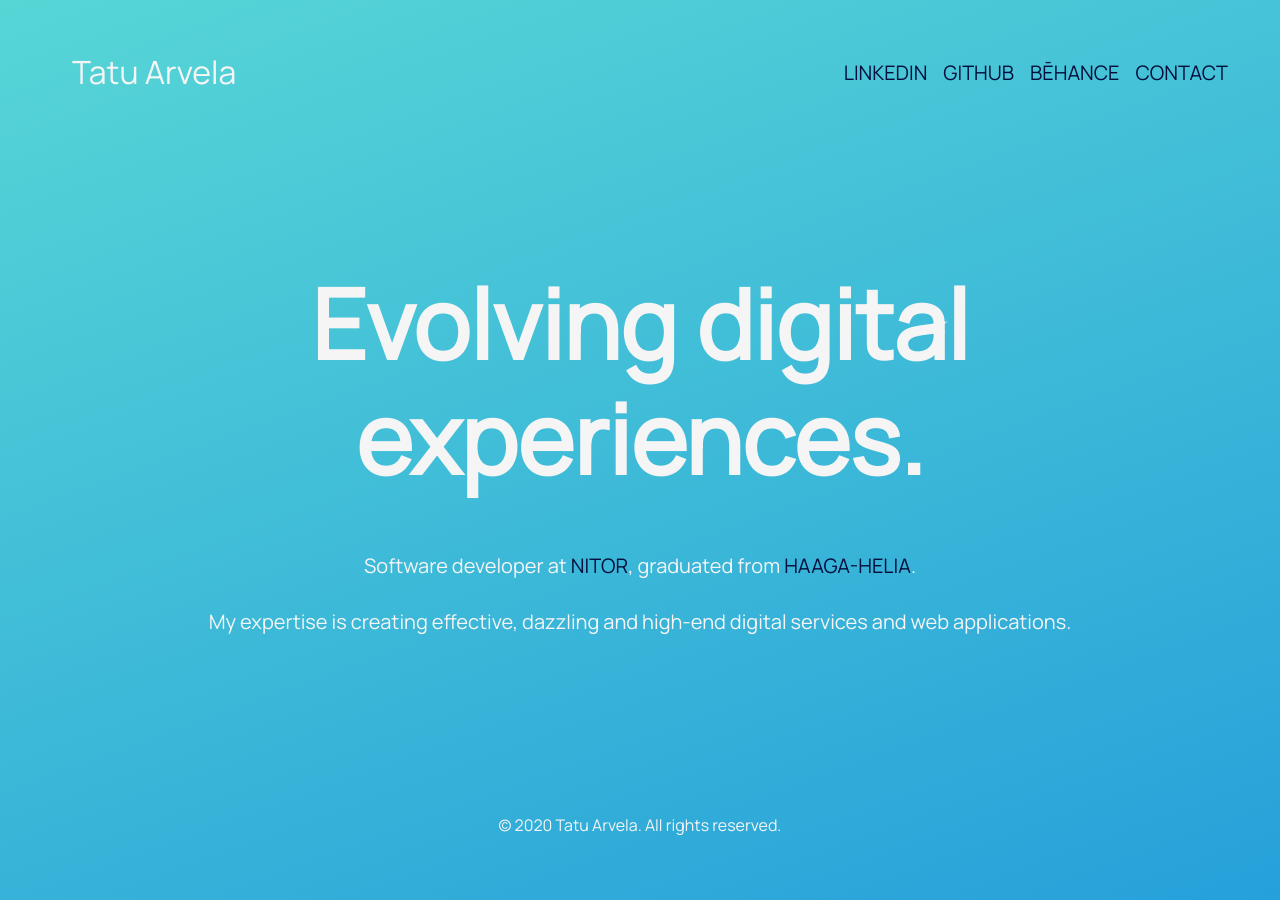
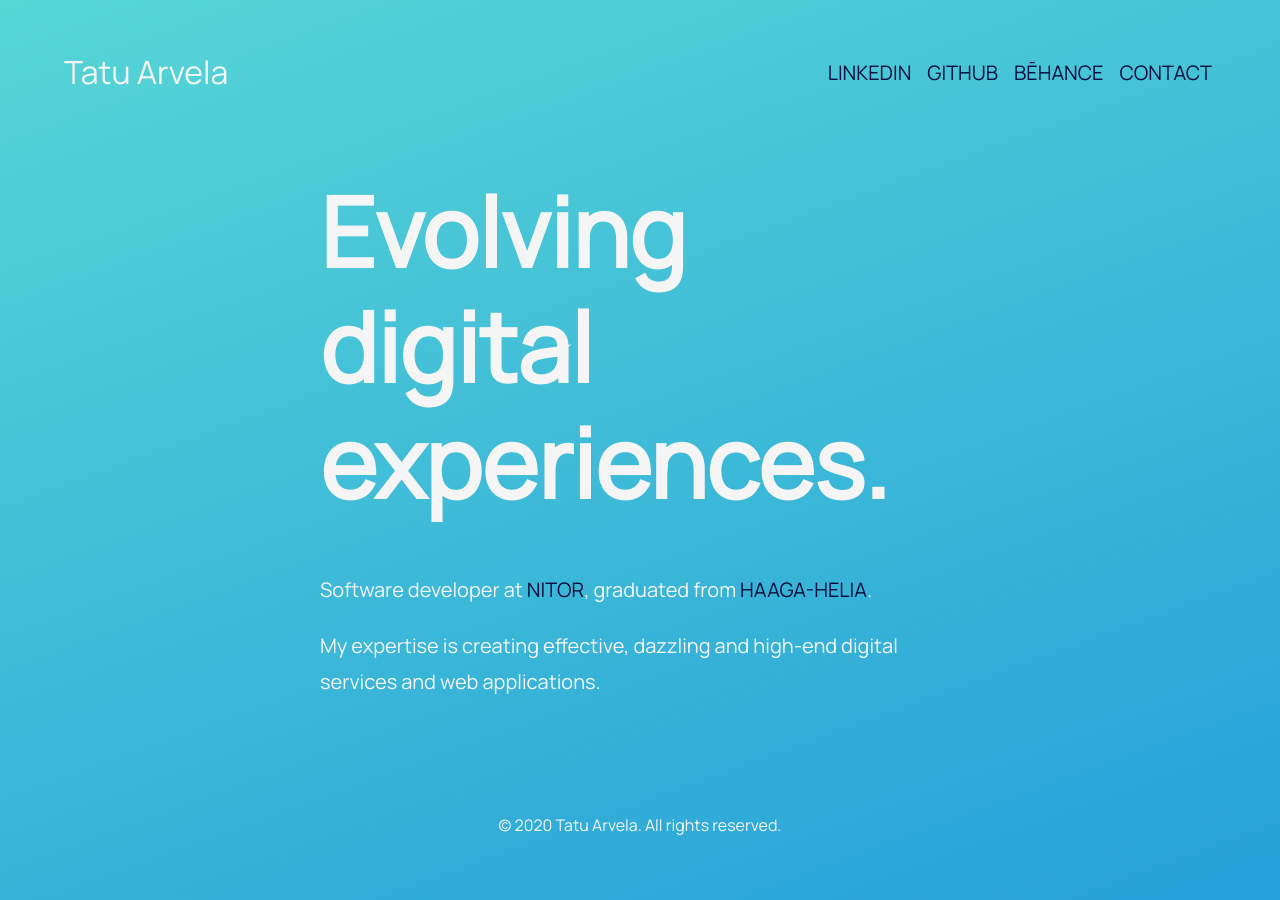
Before and after one commit to TatuArvela/tatuarvela.dev, a Jekyll site: the page built from index.md, in a window 1280 px wide. Built offline with Jekyll 4.4.1, drawn with Linux system fonts in a browser that asks for light colours.

Commit message:
Optimize animations and adjust appearance

```diff
--- a/_config.yml
+++ b/_config.yml
@@ -1,6 +1,6 @@
 title: Tatu Arvela
 email: contact@tatuarvela.com
-baseurl: '/' # the subpath of your site, e.g. /blog
+baseurl: '' # the subpath of your site, e.g. /blog
 url: '' # the base hostname & protocol for your site, e.g. http://example.com
 permalink: pretty
 
--- a/_layouts/default.html
+++ b/_layouts/default.html
@@ -1,7 +1,8 @@
 <!DOCTYPE html>
-<html>
+<html lang="en">
   {% include Head.html %}
   <body>
-    {% include Page.html %} {% include ContactForm.html %}
+  {% include ContactForm.html %}
+  {% include Page.html %}
   </body>
 </html>
--- a/_scss/_animations.scss
+++ b/_scss/_animations.scss
@@ -11,6 +11,7 @@
   animation: fade-in ease-in 1;
   animation-fill-mode: forwards;
   animation-duration: 0.8s;
+  will-change: opacity;
 }
 
 @keyframes fade-in-and-condense {
@@ -28,24 +29,21 @@
   animation: fade-in-and-condense;
   animation-fill-mode: forwards;
   animation-duration: 0.8s;
+  will-change: opacity, letter-spacing;
 }
 
 .anim-delay-1 {
   animation-delay: 0.1s;
-  z-index: 90;
 }
 
 .anim-delay-2 {
   animation-delay: 0.2s;
-  z-index: 80;
 }
 
 .anim-delay-3 {
   animation-delay: 0.3s;
-  z-index: 70;
 }
 
 .anim-delay-4 {
   animation-delay: 0.4s;
-  z-index: 60;
 }
--- a/_scss/includes/_ContactForm.scss
+++ b/_scss/includes/_ContactForm.scss
@@ -1,32 +1,34 @@
 /** @define ContactForm */
 
 .ContactForm {
-  position: fixed;
-  top: 0;
-  right: 0;
+  align-items: center;
   bottom: 0;
+  display: flex;
+  justify-content: center;
   left: 0;
-  z-index: 999;
   opacity: 0;
   pointer-events: none;
-  transition: all 0.3s;
+  position: fixed;
+  right: 0;
+  top: 0;
+  transition: opacity 0.3s;
+  will-change: opacity;
+  z-index: 3;
 }
 
 .ContactForm__form {
+  background-clip: border-box;
+  background-color: $white;
+  box-shadow: 0 0 10px rgba($primary, 0.25);
   color: $primary;
-  background-color: $white;
-  background-clip: border-box;
-  box-shadow: 0 0 10px rgba($primary, 0.25);
+  max-height: 594px;
+  max-width: 420px;
+  opacity: 0;
+  padding: 2em;
+  transform: scale(1.2);
+  transition: opacity 0.3s, transform 0.3s;
+  will-change: opacity, transform;
   width: calc(100vw - 3rem - 40px);
-  max-width: 420px;
-  max-height: 594px;
-  position: absolute;
-  top: 50%;
-  left: 50%;
-  transform: translate(-50%, -50%) scale(1.2);
-  padding: 2em;
-  opacity: 0;
-  transition: all 0.3s;
 }
 
 .ContactForm__label {
@@ -35,48 +37,53 @@
 }
 
 .ContactForm__text-field {
+  background-clip: padding-box;
+  background-color: $white;
+  border-radius: 0;
+  border: $border-width solid $border-color;
+  color: $primary;
   display: block;
+  font-size: 1rem;
+  height: auto;
+  line-height: 1.5;
+  margin-bottom: 1rem;
   padding: 0.375rem 0.75rem;
-  font-size: 1rem;
-  line-height: 1.5;
-  color: $primary;
-  background-color: $white;
-  background-clip: padding-box;
-  border: $border-width solid $border-color;
-  border-radius: 0;
-  transition: border-color 0.15s ease-in-out, box-shadow 0.15s ease-in-out;
-  margin-bottom: 1rem;
-  height: auto;
   resize: none;
+  transition: border 0.2s;
+
+  &:focus {
+    border: $border-width solid $body-background-color;
+    outline: none;
+  }
 }
 
 .ContactForm__submit {
+  align-self: flex-end;
   border: none;
+  cursor: pointer;
+  font-family: inherit;
   font-size: 1.2rem;
-  font-family: inherit;
   padding: 1rem;
-  cursor: pointer;
   width: auto;
-  align-self: flex-end;
 }
 
 .ContactForm__submit-text {
   position: relative;
-  text-transform: uppercase;
 }
 
 .ContactForm__close {
+  border: 0;
   display: none;
-  width: 4em;
+  font-weight: bold;
   height: 2em;
   line-height: 2em;
+  padding: 0;
   position: absolute;
   right: 0;
+  text-align: center;
+  text-decoration: none;
   top: 0;
-  font-weight: bold;
-  text-align: center;
-  padding: 0;
-  border: 0;
+  width: 4em;
 }
 
 .ContactForm__close,
@@ -84,41 +91,23 @@
   background: $primary;
   color: $white;
 
-  &-text {
-    &:after {
-      content: '';
-      display: block;
-      border-bottom: 0.1em solid $white;
-      width: 0;
-      position: absolute;
-      left: 0;
-      bottom: 0;
-      transition: 0.2s ease;
-    }
-  }
-
   &:hover,
   &:focus {
-    color: $white;
+    background: $body-background-color;
     outline: none;
     text-decoration: none;
-    transition: all 0.2s;
-  }
-
-  &:hover &-text:after,
-  &:focus &-text:after {
-    width: 100%;
+    transition: background-color 0.2s;
   }
 }
 
 .ContactForm--toggled {
+  background: rgba(0, 0, 0, 0.25);
   opacity: 1;
   pointer-events: auto;
-  background: rgba(0, 0, 0, 0.25);
 
   .ContactForm__form {
     opacity: 1;
-    transform: translate(-50%, -50%) scale(1);
+    transform: scale(1);
     display: flex;
     flex-direction: column;
   }
--- a/_scss/includes/_Container.scss
+++ b/_scss/includes/_Container.scss
@@ -1,22 +1,23 @@
 /** @define Container */
 
 .Container {
+  width: 100%;
   flex-grow: 1;
   display: flex;
   flex-direction: column;
-  align-content: center;
+  align-items: center;
   justify-content: center;
 }
 
 .Container__title {
   @extend .anim-fade-in-and-condense;
   @extend .anim-delay-1;
-  margin: 2rem 0;
-  text-align: center;
+  margin-bottom: 2rem;
+  max-width: 40rem;
   font-size: 6rem;
   font-weight: bold;
   line-height: 1.2em;
-  transition: all 0.3s;
+  transition: font-size 0.5s;
   @media screen and (max-width: $breakpoint) {
     font-size: 4rem;
   }
@@ -28,8 +29,8 @@
 .Container__content {
   @extend .anim-fade-in;
   @extend .anim-delay-1;
-  text-align: center;
   font-size: 1.25rem;
   line-height: 1.8em;
   margin-bottom: 3rem;
+  max-width: 40rem;
 }
--- a/_scss/includes/_Header.scss
+++ b/_scss/includes/_Header.scss
@@ -6,27 +6,23 @@
   margin: 0;
   margin-bottom: 3rem;
   padding: 0;
-  z-index: 110;
   flex-flow: row nowrap;
   justify-content: flex-start;
   display: flex;
   align-items: center;
+  pointer-events: none;
 }
 
 .Header__logo {
   display: block;
   line-height: 3rem;
-  transition: all 0.2s;
-  margin-left: 1rem;
   font-size: 2rem;
   flex-grow: 1;
-  padding-left: 1.5rem;
+  transform: translateX(2rem);
+  transition: transform 0.5s;
 
   @media screen and (max-width: $breakpoint) {
-    padding-left: 0;
-  }
-
-  @media screen and (max-width: $breakpoint-tiny) {
+    transform: translateX(0rem);
     margin-left: 0;
   }
 }
--- a/_scss/includes/_Link.scss
+++ b/_scss/includes/_Link.scss
@@ -18,7 +18,8 @@
       position: absolute;
       left: 0;
       bottom: 0;
-      transition: 0.2s ease;
+      transition: width 0.2s ease;
+      will-change: width;
     }
   }
 
@@ -27,7 +28,6 @@
     color: $link-color;
     outline: none;
     text-decoration: none;
-    transition: all 0.2s;
 
     .Link__content:after {
       width: 100%;
--- a/_scss/includes/_MenuToggle.scss
+++ b/_scss/includes/_MenuToggle.scss
@@ -6,17 +6,16 @@
   opacity: 0;
   pointer-events: none;
   top: 3.5rem;
-  right: 3rem;
+  right: 2.25rem;
   position: absolute;
   border: none;
   font-size: 2rem;
   line-height: 2rem;
   width: 2rem;
   height: 2rem;
-  transition: all 0.5s;
   cursor: pointer;
   text-align: center;
-  z-index: 300;
+  z-index: 2;
 
   @media screen and (max-width: $breakpoint) {
     display: block;
--- a/_scss/includes/_Navigation.scss
+++ b/_scss/includes/_Navigation.scss
@@ -3,13 +3,16 @@
 .Navigation {
   display: flex;
   flex-direction: row;
-  padding-right: 1.5rem;
+  margin-right: 2.5rem;
   font-size: 1rem;
-  transition: all 0.5s;
   opacity: 0;
+  will-change: opacity;
   pointer-events: none;
+  transform: translateX(2rem);
+  transition: opacity 0.5s, transform 0.5s;
 
   @media screen and (min-width: $breakpoint + 1) {
+    transform: translateX(0rem);
     opacity: 1;
     pointer-events: auto;
   }
@@ -23,7 +26,8 @@
   opacity: 0;
   pointer-events: none;
   box-shadow: inset 0 0 10px rgba($primary, 0.25);
-  transition: all 0.5s;
+  transition: opacity 0.5s, height 0.5s, padding 0.5s;
+  will-change: opacity, height, padding;
   overflow: hidden;
 
   @media screen and (max-width: $breakpoint) {
@@ -45,7 +49,6 @@
 
 .Navigation--mobile .Navigation__list {
   flex-direction: column;
-  transition: all 0.5s;
   pointer-events: none;
 }
 
@@ -63,7 +66,6 @@
   margin: 0 2rem;
   padding: 1.5rem 2.5rem;
   line-height: 0;
-  transition: all 0.5s;
   display: block;
   flex-grow: 1;
 }
```
